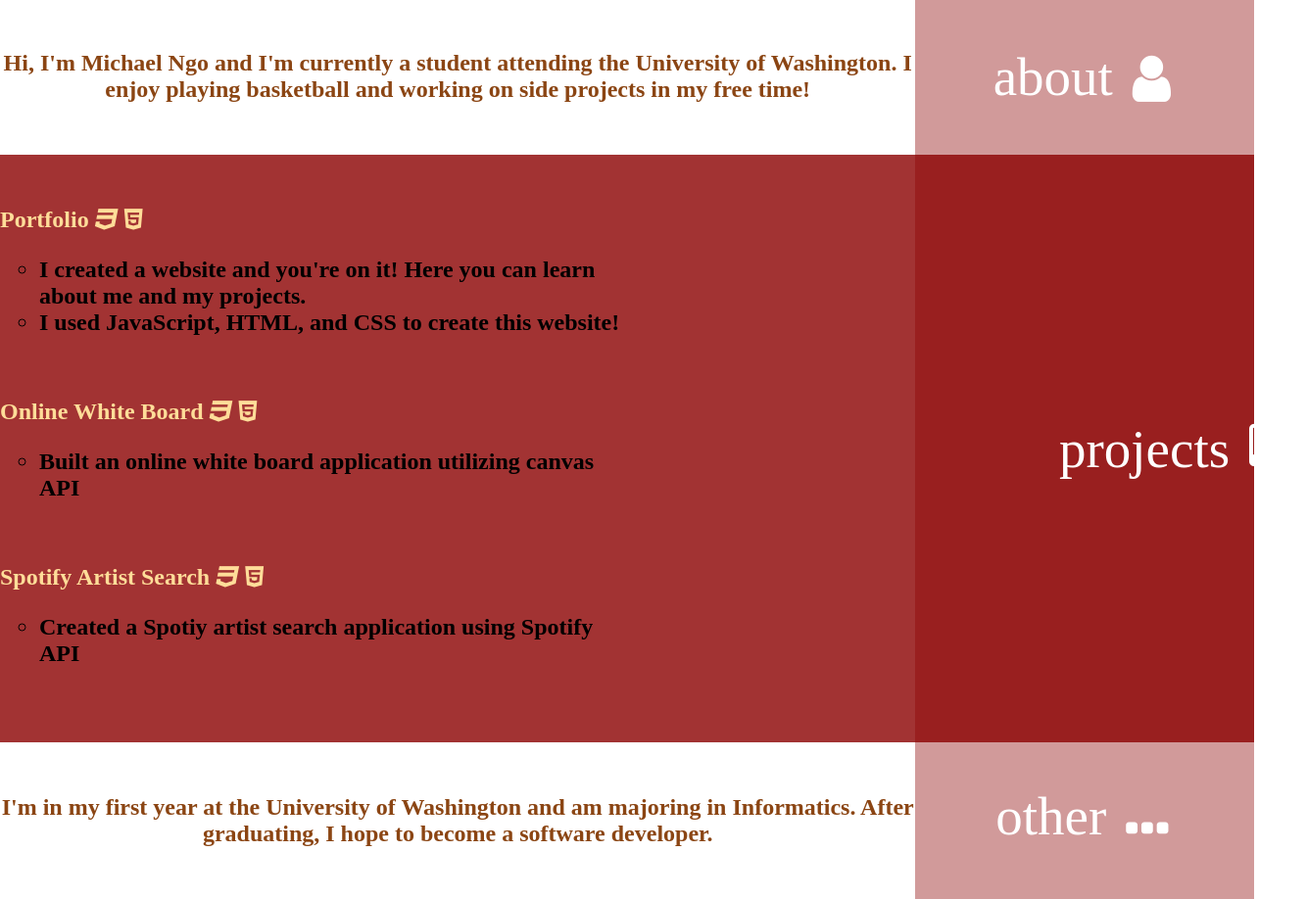
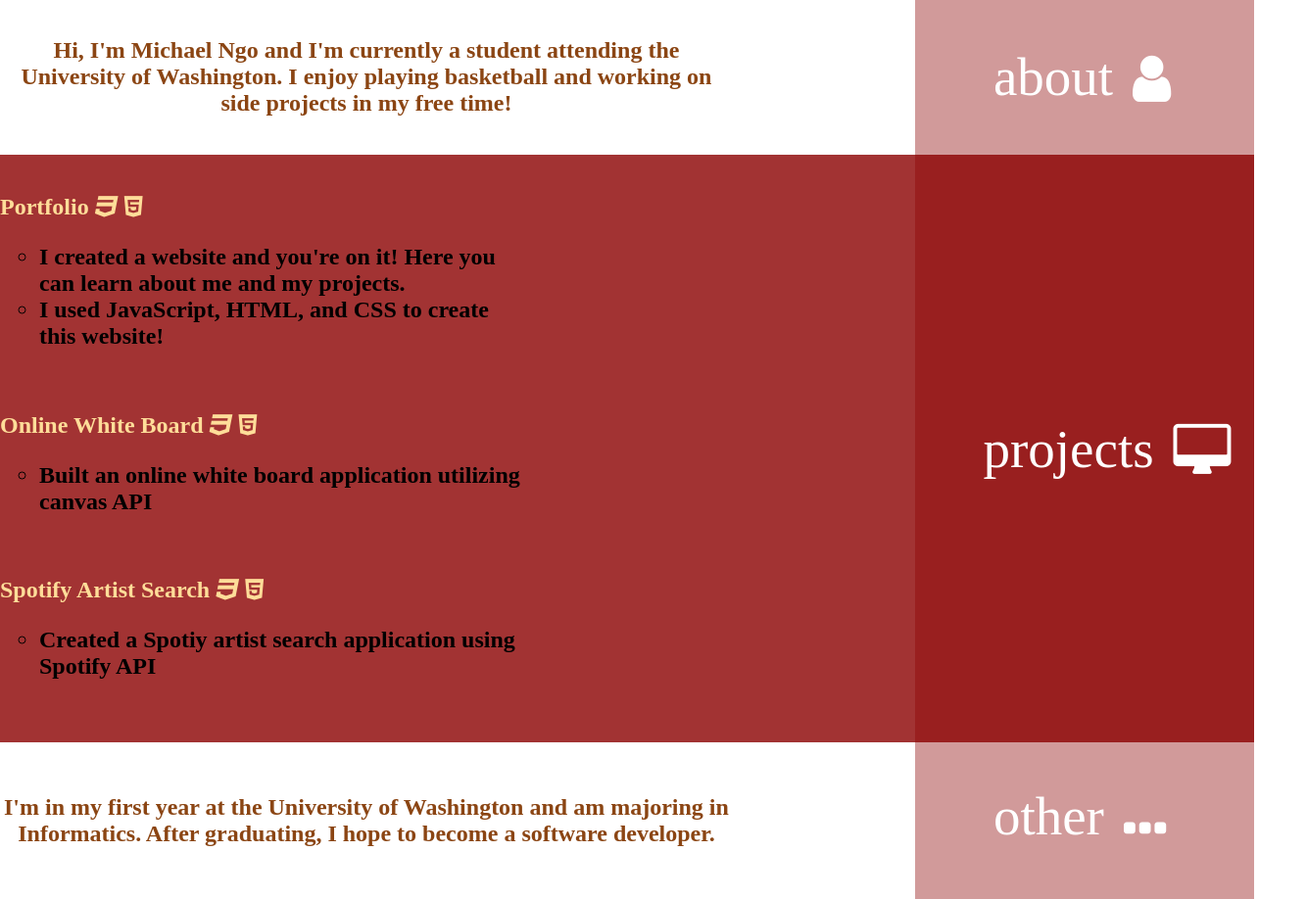
Before and after one commit to ngomichael/portfolio, a plain HTML site: page index.html in a window 1280 px wide. Shown: the part 202-1120 px from the top of the page at 98% size, 1334 px wide, since content can reach past the window. Drawn offline with nearby package versions, Linux system fonts and the light colour scheme.

Commit message:
moved #titleInfo to the left, removed underline class, and removed labelContainer class

```diff
--- a/app.js
+++ b/app.js
@@ -8,15 +8,27 @@ $(document).ready(function() {
     })
 
     $('#title').mouseenter(function() {
-        titleInfo.style.transform = 'translate(-100%, 42px)';
+        titleInfo.style.transform = 'translate(-110%, 42px)';
         // console.log($('#titleInfo'));
         $('#titleInfo').fadeTo('fast', '1');
     })
 
     $('#title').mouseleave(function() {
         $('#titleInfo').fadeTo('fast', '0')
-        titleInfo.style.transform = 'translate(-100%, 0px)';
+        titleInfo.style.transform = 'translate(-110%, 0px)';
     })
+
+    // $('#resumeTab').mouseenter(function() {
+    //     titleInfo.style.transform = 'translate(-110%, 42px)';
+    //     // console.log($('#titleInfo'));
+    //     $('#titleInfo').fadeTo('fast', '1');
+    // })
+    //
+    // $('#resumeTab').mouseleave(function() {
+    //     $('#titleInfo').fadeTo('fast', '0')
+    //     titleInfo.style.transform = 'translate(-110%, 0px)';
+    // })
+
 
     // $(".underLine").mouseenter(function() {
     //     $(this).animate({
--- a/index.html
+++ b/index.html
@@ -64,8 +64,8 @@
         I enjoy playing basketball and working on side projects in my free time!
     </h2>
 
-    <div class="label labelContainer">
-        <span class="underLine">about</span>
+    <div class="label">
+        <span>about</span>
         <i class="fa fa-user icon" aria-hidden="true"></i>
     </div>
 
@@ -114,8 +114,8 @@
         </h2>
     </div>
 
-    <div class="label labelContainer">
-        <span class="underLine" id="projectsTab">projects</span>
+    <div class="label">
+        <span>projects</span>
         <i class="fa fa-desktop icon" aria-hidden="true"></i>
     </div>
 
@@ -128,8 +128,8 @@
         Informatics. After graduating, I hope to become a software developer.
     </h2>
 
-    <div class="label labelContainer">
-        <span class="underLine">other</span>
+    <div class="label">
+        <span >other</span>
         <i class="fa fa-ellipsis-h"  aria-hidden="true" id="otherIcon"></i>
     </div>
 
--- a/main.css
+++ b/main.css
@@ -2,6 +2,7 @@
 body {
     margin: 0;
     height: 100%;
+    width: 100%;
 }
 
 /*header/////////////////////////////////////////////////////////////////////////////////////////////////*/
@@ -45,7 +46,7 @@ body {
 
 #titleInfo {
     /*Make it opacity of 0 then 1 when it hovers over it and transition it*/
-    transform: translate(-100%, 0px);
+    transform: translate(-110%, 0px);
     font-family: Tahoma;
     font-size: 20px;
     opacity: 0;
@@ -144,18 +145,28 @@ a:hover {
     background-color: rgba(139, 0, 0, 0.8);
 }
 
-/*This is all labels besides the resume one*/
-.labelContainer {
-    display: flex;
-    width: 25%;
-    justify-content: center;
-    padding: 10px;
+#aboutText {
+    width: 73%;
+    text-align: center;
+    color: saddlebrown;
 }
 
-.label {
-    color: white;
-    font-size: 55px;
-    z-index: 20;
+.projectsTitle {
+    color: #ffdd99;
+}
+
+
+
+.projectsText {
+    width: 73%;
+    text-align: left;
+    color: black;
+}
+
+#otherText {
+    width: 73%;
+    text-align: center;
+    color: saddlebrown;
 }
 
 /*Navigation bar///////////////////////////////////////////////////////////////////////////////////*/
@@ -170,28 +181,13 @@ a:hover {
     height: 140%;
 }
 
-#aboutText {
-    width: 73%;
-    text-align: center;
-    color: saddlebrown;
+/*This is all labels besides the resume one*/
+.label {
+    display: flex;
+    width: 25%;
+    padding: 10px;
+    color: white;
+    font-size: 55px;
+    z-index: 20;
+    margin-left: 20%;
 }
-
-.projectsTitle {
-    color: #ffdd99;
-}
-
-#projectsTab {
-    margin-left: 95%;
-}
-
-.projectsText {
-    width: 73%;
-    text-align: left;
-    color: black;
-}
-
-#otherText {
-    width: 73%;
-    text-align: center;
-    color: saddlebrown;
-}
```
